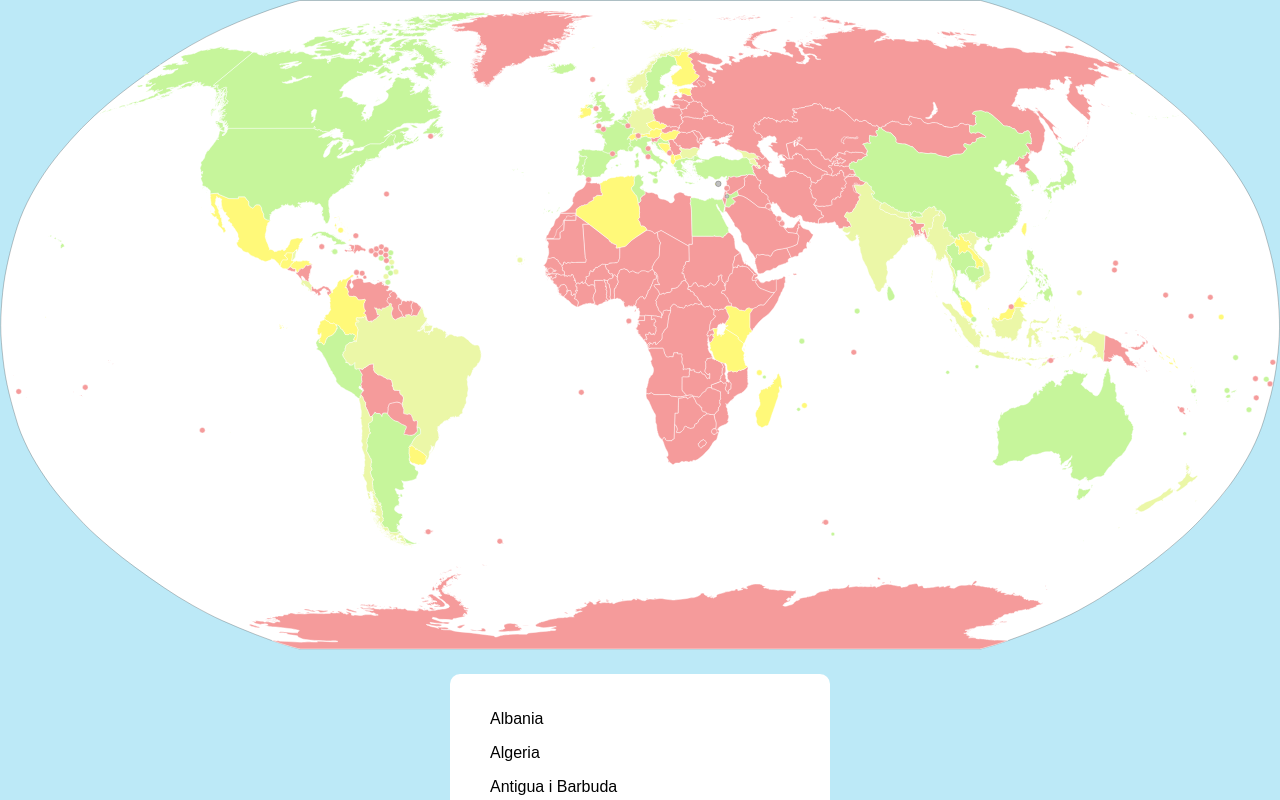
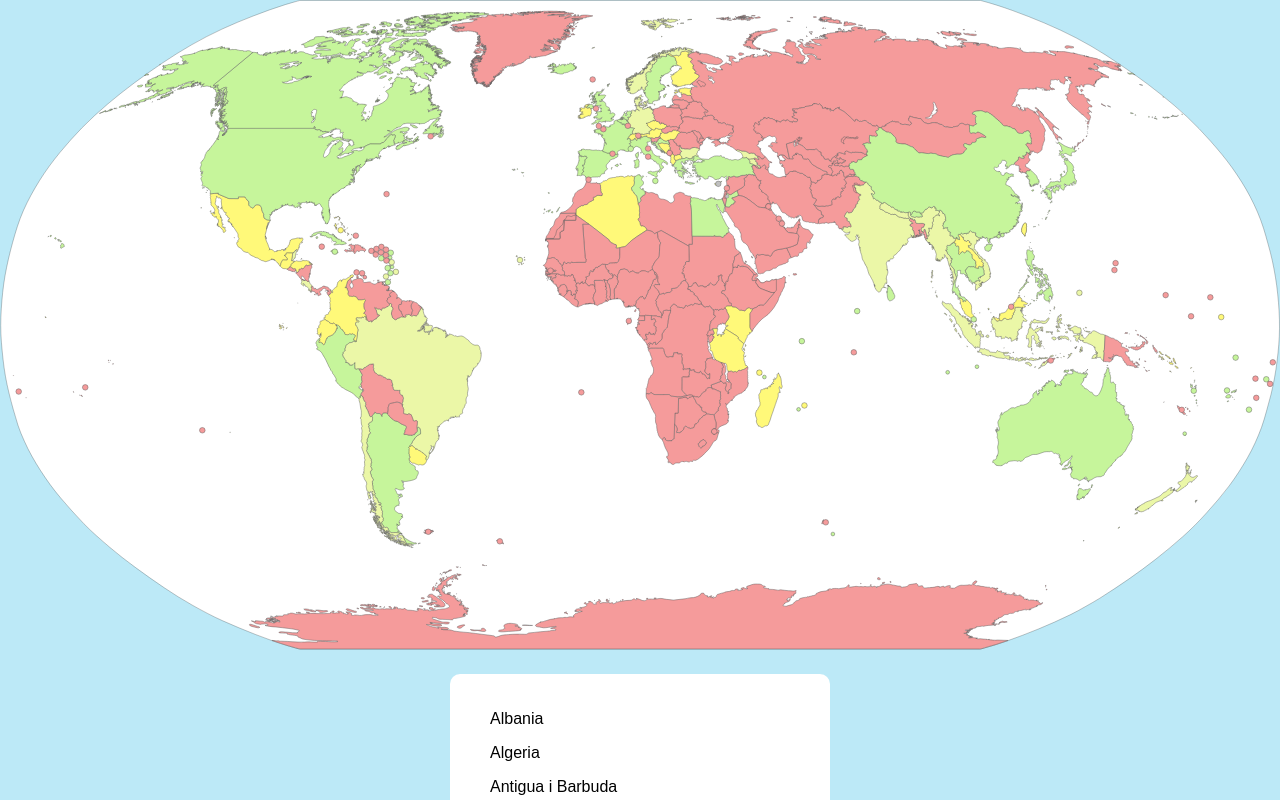
Before and after one commit to filipw01/podroze, a React (Create React App) app: page / in a window 1280 px wide. Shown: the top 800 px of the page. Built offline with nearby package versions, Linux system fonts and the light colour scheme.

Commit message:
Change stroke color

```diff
--- a/src/index.css
+++ b/src/index.css
@@ -8,7 +8,7 @@ body {
 
 .interactive-map {
   width: 100vw;
-  stroke: rgb(255, 255, 255);
+  stroke: #5f5f5f;
   fill: rgb(245, 155, 155);
 }
 .interactive-map *:focus {
```
